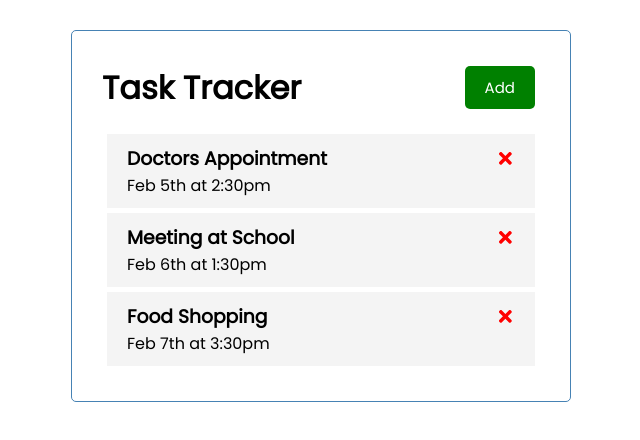
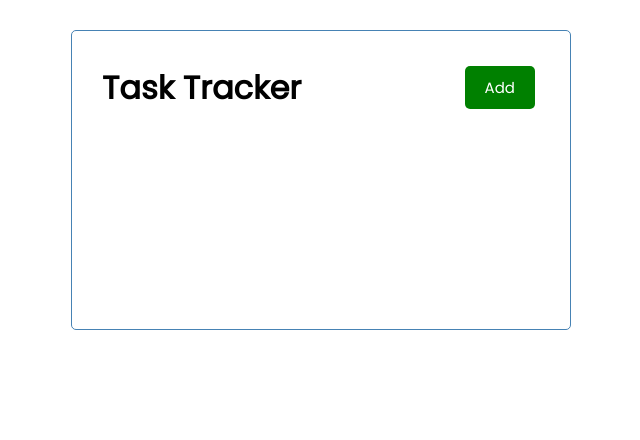
Before and after one commit to radness/react-task-tracker, a React (Create React App) app: page / in a window 1280 px wide. Shown: the top 440 px of the page, without its empty margins (319-959 px from the left). Built offline with nearby package versions, Linux system fonts and the light colour scheme.

Commit message:
add json server

```diff
--- /dev/null
+++ b/db.json
@@ -0,0 +1,22 @@
+{
+  "tasks": [
+    {
+      "id": 1,
+      "text": "Doctors Appointment",
+      "day": "Feb 5th at 2:30pm",
+      "reminder": true
+    },
+    {
+      "id": 2,
+      "text": "Meeting at School",
+      "day": "Feb 6th at 1:30pm",
+      "reminder": true
+    },
+    {
+      "id": 3,
+      "text": "Food Shopping",
+      "day": "Feb 7th at 3:30pm",
+      "reminder": false
+    }
+  ]
+}
--- a/package.json
+++ b/package.json
@@ -6,6 +6,7 @@
     "@testing-library/jest-dom": "^5.11.4",
     "@testing-library/react": "^11.1.0",
     "@testing-library/user-event": "^12.1.10",
+    "json-server": "^0.16.3",
     "react": "^17.0.2",
     "react-dom": "^17.0.2",
     "react-icons": "^4.2.0",
@@ -16,7 +17,8 @@
     "start": "react-scripts start",
     "build": "react-scripts build",
     "test": "react-scripts test",
-    "eject": "react-scripts eject"
+    "eject": "react-scripts eject",
+    "server": "json-server --watch db.json --port 5000"
   },
   "eslintConfig": {
     "extends": [
--- a/src/App.js
+++ b/src/App.js
@@ -2,37 +2,21 @@ import Header from './components/Header'
 import Tasks from './components/Tasks'
 import { useState } from 'react'
 
-function App() {
-  const [tasks, setTasks] = useState([
-    {
-      id: 1,
-      text: 'Doctors Appointment',
-      day: 'Feb 5th at 2:30pm',
-      reminder: true,
-    },
-    {
-      id: 2,
-      text: 'Meeting at School',
-      day: 'Feb 6th at 1:30pm',
-      reminder: true,
-    },
-    {
-      id: 3,
-      text: 'Food Shopping',
-      day: 'Feb 7th at 3:30pm',
-      reminder: false,
-    },
-  ])
+const App = () => {
+  const [showAddTask, setShowAddTask] = useState(false)
+  const [tasks, setTasks] = useState([])
 
   // Delete Task
   const deleteTask = (id) => {
-    console.log('delete', id);
+    setTasks(tasks.filter())
   }
 
   return (
     <div className="container">
       <Header />
-      <Tasks tasks={tasks} onDelete={deleteTask} />
+      <Tasks tasks={tasks}
+        onDelete={deleteTask}
+      />
     </div>
   );
 }
--- a/src/components/Task.js
+++ b/src/components/Task.js
@@ -6,7 +6,7 @@ const Task = ({ task, onDelete }) => {
       <h3>
         {task.text} <FaTimes
           style={{ color: 'red', cursor: 'pointer' }}
-          onClick={onDelete} />
+          onClick={() => onDelete(task.id)} />
       </h3>
       <p>{task.day}</p>
 
```
Also changed, not shown: 1 other file (tests, documents, lock files or other folders).
